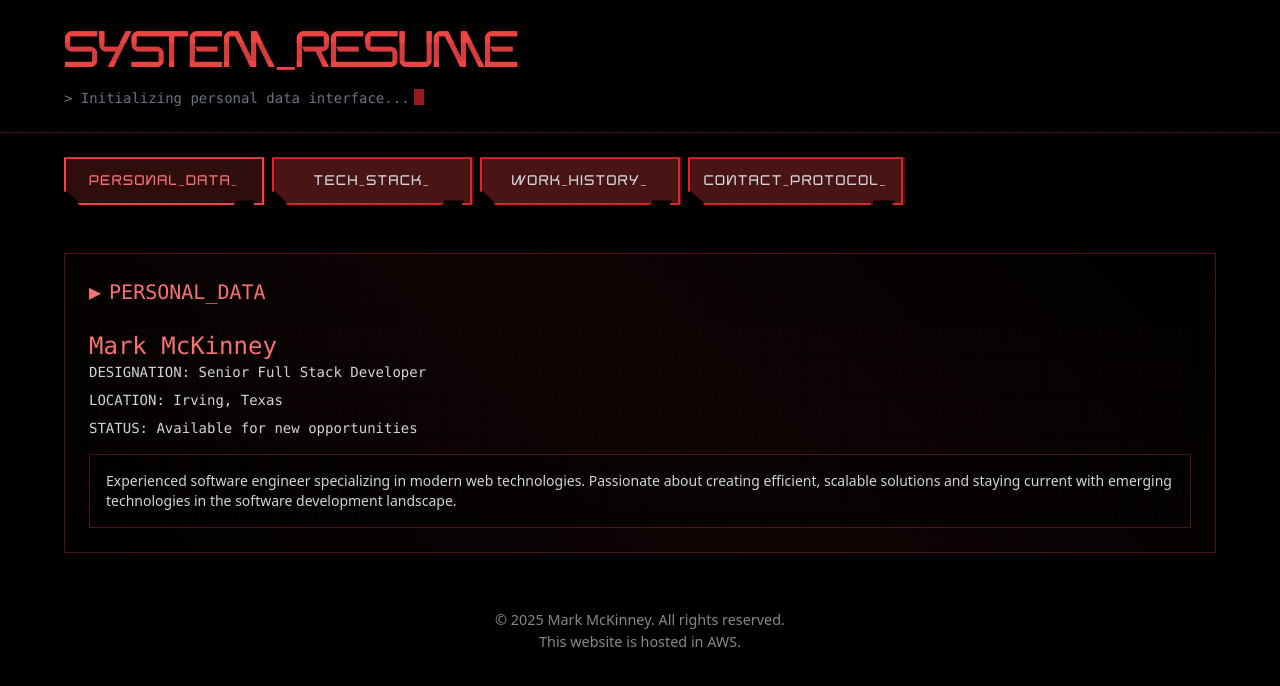
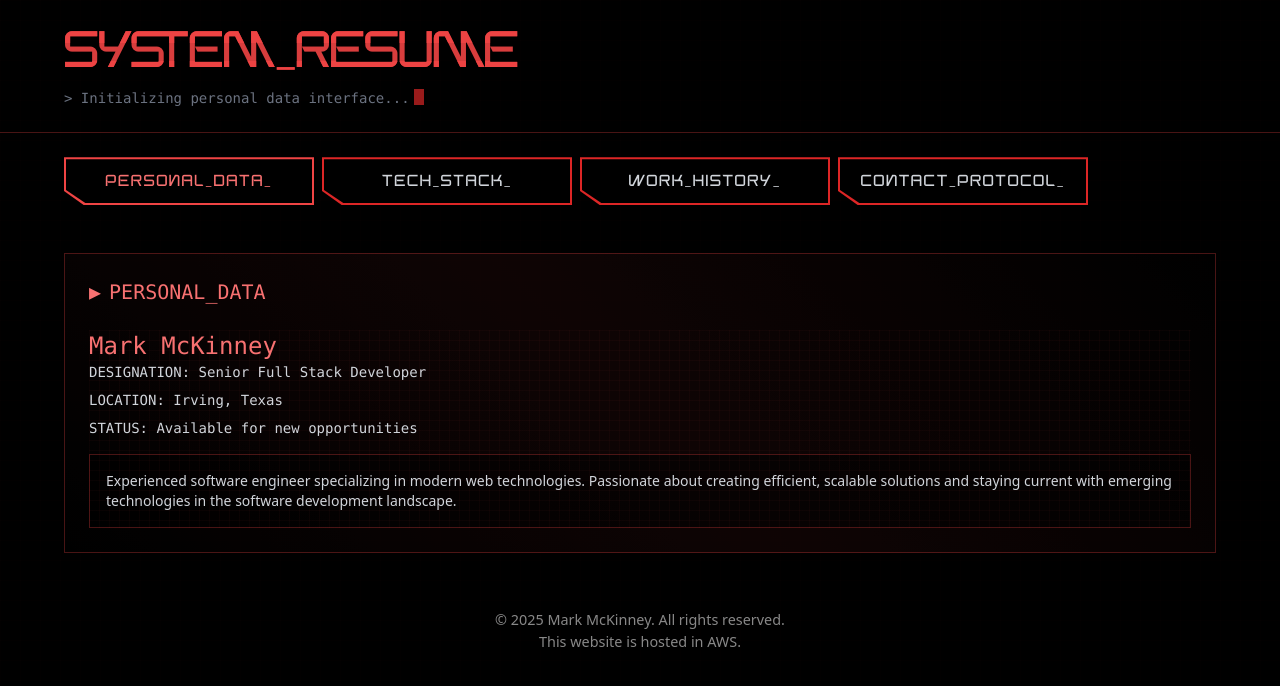
Before and after one commit to markmck/PersonalWebsite, a React (Vite) app: page / in a window 1280 px wide. Shown: the top 686 px of the page. Built offline with nearby package versions, Linux system fonts and the light colour scheme.

Commit message:
fix: add border for full button element

```diff
--- a/src/components/button/button.css
+++ b/src/components/button/button.css
@@ -1,4 +1,4 @@
-/* Cyberpunk Button Styles - Using your theme colors */
+/* Cyberpunk Button Styles - Using nested element approach for borders */
 .cybr-btn {
   --primary: var(--color-cyber-secondary);
   --shadow-primary: var(--color-cyber-primary);
@@ -7,33 +7,66 @@
   --glow: var(--color-cyber-glow);
 
   /* Cyberpunk geometry */
-  --clip: polygon(0 0, 100% 0, 100% 100%, 95% 100%, 95% 90%, 85% 90%, 85% 100%, 8% 100%, 0 70%);
+  --clip: polygon(0 0, 100% 0, 100% 100%, 8% 100%, 0 70%);
   --border: 2px;
-  --shimmy-distance: 2;
-  --clip-one: polygon(0 2%, 100% 2%, 100% 95%, 95% 95%, 95% 90%, 85% 90%, 85% 95%, 8% 95%, 0 70%);
-  --clip-two: polygon(0 78%, 100% 78%, 100% 100%, 95% 100%, 95% 90%, 85% 90%, 85% 100%, 8% 100%, 0 78%);
-  --clip-three: polygon(0 44%, 100% 44%, 100% 54%, 95% 54%, 95% 54%, 85% 54%, 85% 54%, 8% 54%, 0 54%);
-  --clip-four: polygon(0 0, 100% 0, 100% 0, 95% 0, 95% 0, 85% 0, 85% 0, 8% 0, 0 0);
-  --clip-five: polygon(0 0, 100% 0, 100% 0, 95% 0, 95% 0, 85% 0, 85% 0, 8% 0, 0 0);
-  --clip-six: polygon(0 40%, 100% 40%, 100% 85%, 95% 85%, 95% 85%, 85% 85%, 85% 85%, 8% 85%, 0 70%);
-  --clip-seven: polygon(0 63%, 100% 63%, 100% 80%, 95% 80%, 95% 80%, 85% 80%, 85% 80%, 8% 80%, 0 70%);
+  --shimmy-distance: 3;
+  --clip-one: polygon(0 2%, 100% 2%, 100% 95%, 8% 95%, 0 70%);
+  --clip-two: polygon(0 78%, 100% 78%, 100% 100%, 8% 100%, 0 78%);
+  --clip-three: polygon(0 44%, 100% 44%, 100% 54%, 8% 54%, 0 54%);
+  --clip-four: polygon(0 0, 100% 0, 100% 0, 8% 0, 0 0);
+  --clip-five: polygon(0 0, 100% 0, 100% 0, 8% 0, 0 0);
+  --clip-six: polygon(0 40%, 100% 40%, 100% 85%, 8% 85%, 0 70%);
+  --clip-seven: polygon(0 63%, 100% 63%, 100% 80%, 8% 80%, 0 70%);
 
+  width: 250px;
+
+  /* Responsive: full width on mobile */
+  @media (max-width: 600px) {
+    width: 100%;
+  }
+
+  height: 48px;
+  border: 0;
+  outline: none;
+  background: var(--primary);
+  cursor: pointer;
   position: relative;
-  cursor: pointer;
-  background: transparent;
   text-transform: uppercase;
-  outline: transparent;
   letter-spacing: 2px;
   font-weight: 700;
-  border: 0;
   transition: all 0.3s;
   color: var(--color);
+  clip-path: var(--clip);
+}
 
-  padding: 0.5rem 1rem;
-  font-size: 0.875rem;
-  min-width: 200px;
-  height: 48px;
-  line-height: 1;
+.cybr-btn:hover {
+  --primary: var(--color-cyber-primary);
+  background: var(--primary);
+}
+
+.cybr-btn:active {
+  --primary: var(--color-cyber-dark);
+  background: var(--primary);
+}
+
+/* Inner content area - creates the hollow effect */
+.cybr-btn__label {
+  display: flex;
+  align-items: center;
+  justify-content: center;
+  position: absolute;
+  top: 2px;
+  left: 2px;
+  right: 2px;
+  bottom: 2px;
+  background: var(--color-terminal-bg);
+  clip-path: var(--clip);
+  color: var(--color);
+  transition: all 0.3s;
+}
+
+.cybr-btn:hover .cybr-btn__label {
+  color: var(--color-cyber-light);
 }
 
 .cybr-btn:hover {
@@ -43,30 +76,6 @@
 
 .cybr-btn:active {
   --primary: var(--color-cyber-dark);
-}
-
-.cybr-btn::after,
-.cybr-btn::before {
-  content: '';
-  position: absolute;
-  top: 0;
-  left: 0;
-  right: 0;
-  bottom: 0;
-  clip-path: var(--clip);
-  z-index: -1;
-}
-
-.cybr-btn::before {
-  background: var(--shadow-primary);
-  transform: translate(var(--border), 0);
-  opacity: 0.3;
-}
-
-.cybr-btn::after {
-  background: transparent;
-  border: 2px solid var(--primary);
-  box-sizing: border-box;
 }
 
 .cybr-btn__tag {
@@ -81,56 +90,51 @@
   font-size: 8px;
   background: var(--color-cyber-accent);
   border-radius: 2px;
+  z-index: 10;
 }
 
 .cybr-btn__glitch {
   position: absolute;
-  top: calc(var(--border) * -1);
-  left: calc(var(--border) * -1);
-  right: calc(var(--border) * -1);
-  bottom: calc(var(--border) * -1);
-  background: transparent;
+  top: -2px;
+  left: -2px;
+  right: -2px;
+  bottom: -2px;
+  background: var(--shadow-primary);
   text-shadow: 1px 1px var(--shadow-primary), -1px -1px var(--shadow-secondary);
   clip-path: var(--clip);
   animation: glitch 2s infinite;
   display: none;
   color: var(--color-cyber-light);
-  border: 2px solid var(--shadow-primary);
-  box-sizing: border-box;
+  align-items: center;
+  justify-content: center;
 }
 
 .cybr-btn:hover .cybr-btn__glitch {
-  display: block;
+  display: flex;
 }
 
 .cybr-btn__glitch::before {
-  content: '';
+  content: "";
   position: absolute;
-  top: calc(var(--border) * 1);
-  right: calc(var(--border) * 1);
-  bottom: calc(var(--border) * 1);
-  left: calc(var(--border) * 1);
+  top: 2px;
+  right: 2px;
+  bottom: 2px;
+  left: 2px;
+  background: var(--color-terminal-bg);
   clip-path: var(--clip);
-  background: transparent;
   z-index: -1;
 }
 
 /* Active state - enhanced glow */
 .cybr-btn--active {
-  --primary: var(--color-cyber-primary);
+  background: var(--color-cyber-primary);
+  box-shadow: 0 0 20px var(--glow);
+}
+
+.cybr-btn--active .cybr-btn__label {
   color: var(--color-cyber-accent);
   text-shadow: 0 0 10px var(--glow);
-}
-
-.cybr-btn--active::before {
-  background: var(--color-cyber-primary);
-  opacity: 0.2;
-  box-shadow: 0 0 15px var(--glow);
-}
-
-.cybr-btn--active::after {
-  border-color: var(--color-cyber-primary);
-  box-shadow: 0 0 20px var(--glow), inset 0 0 20px var(--glow);
+  background: var(--color-terminal-bg);
 }
 
 /* Glitch Animation */
@@ -138,7 +142,8 @@
   0% {
     clip-path: var(--clip-one);
   }
-  2%, 8% {
+  2%,
+  8% {
     clip-path: var(--clip-two);
     transform: translate(calc(var(--shimmy-distance) * -1%), 0);
   }
@@ -158,7 +163,8 @@
     clip-path: var(--clip-three);
     transform: translate(0, 0);
   }
-  14%, 21% {
+  14%,
+  21% {
     clip-path: var(--clip-four);
     transform: translate(calc(var(--shimmy-distance) * 1%), 0);
   }
@@ -170,7 +176,8 @@
     clip-path: var(--clip-five);
     transform: translate(calc(var(--shimmy-distance) * -1%), 0);
   }
-  35%, 45% {
+  35%,
+  45% {
     clip-path: var(--clip-six);
     transform: translate(calc(var(--shimmy-distance) * -1%));
   }
@@ -190,7 +197,9 @@
     clip-path: var(--clip-seven);
     transform: translate(0, 0);
   }
-  31%, 61%, 100% {
+  31%,
+  61%,
+  100% {
     clip-path: var(--clip-four);
   }
 }
--- a/src/components/button/button.tsx
+++ b/src/components/button/button.tsx
@@ -19,11 +19,13 @@ const Button: React.FC<ButtonProps> = ({
     onClick={onClick}
     className={`cybr-btn header-font ${isActive ? "cybr-btn--active" : ""}`}
 >
+    <span className="cybr-btn__label">
         {label.toUpperCase()}
         <span aria-hidden>_</span>
         <span aria-hidden className="cybr-btn__glitch">
             {label.toUpperCase()}_
         </span>
+    </span>
 </button>
 );
 
--- a/src/index.css
+++ b/src/index.css
@@ -13,7 +13,9 @@
   --color-terminal-text: #d1d5db;
   --color-terminal-muted: #9ca3af;
   --color-terminal-dim: #6b7280;
-  --color-terminal-border: rgba(239, 68, 68, 0.3)
+  --color-terminal-border: rgba(239, 68, 68, 0.3);
+  --color-background: #242424;
+  --color-text: rgba(255, 255, 255, 0.87);
 }
 
 @font-face {
@@ -31,9 +33,9 @@
   font-weight: 400;
 
   color-scheme: light dark;
-  color: rgba(255, 255, 255, 0.87);
+  color: var(--color-text);
+  background-color: var(--color-background);
   background-color: #242424;
-
   font-synthesis: none;
   text-rendering: optimizeLegibility;
   -webkit-font-smoothing: antialiased;
```
Lines whose indentation alone changed are shown as unchanged.
